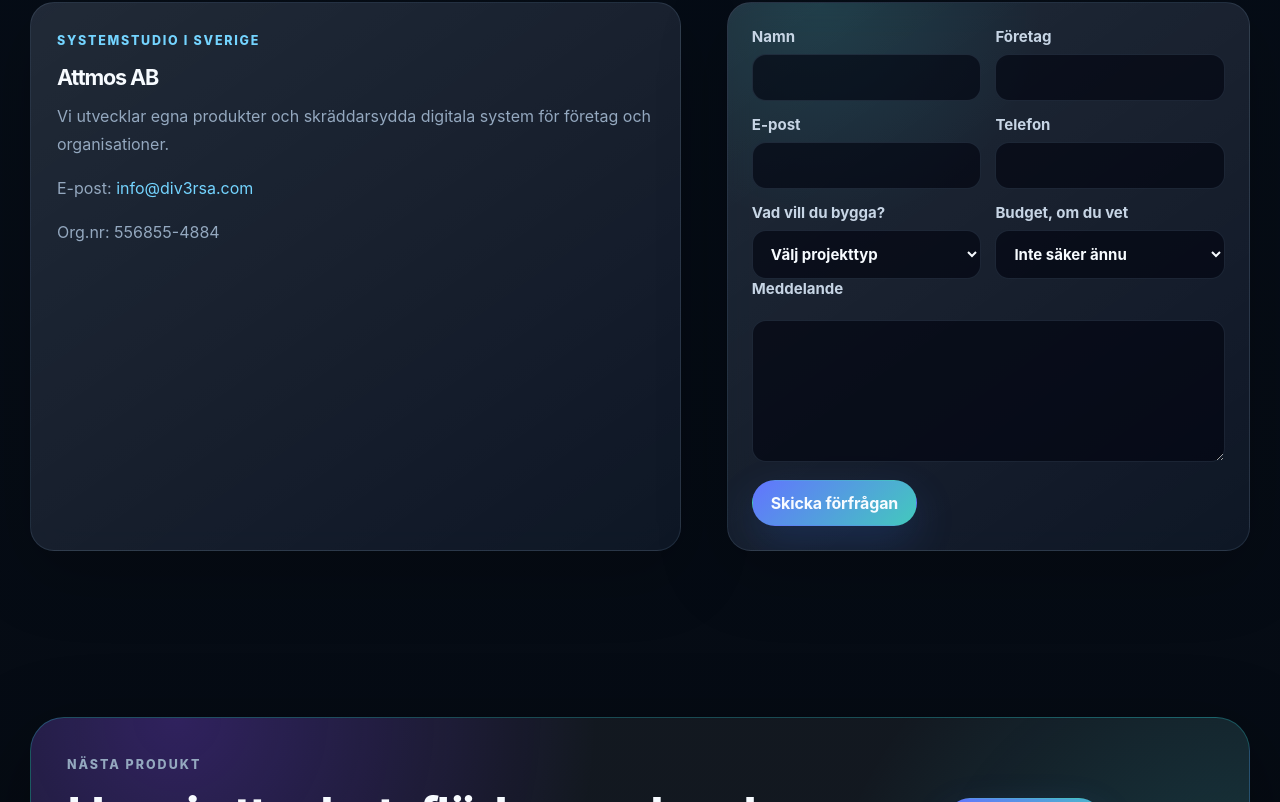
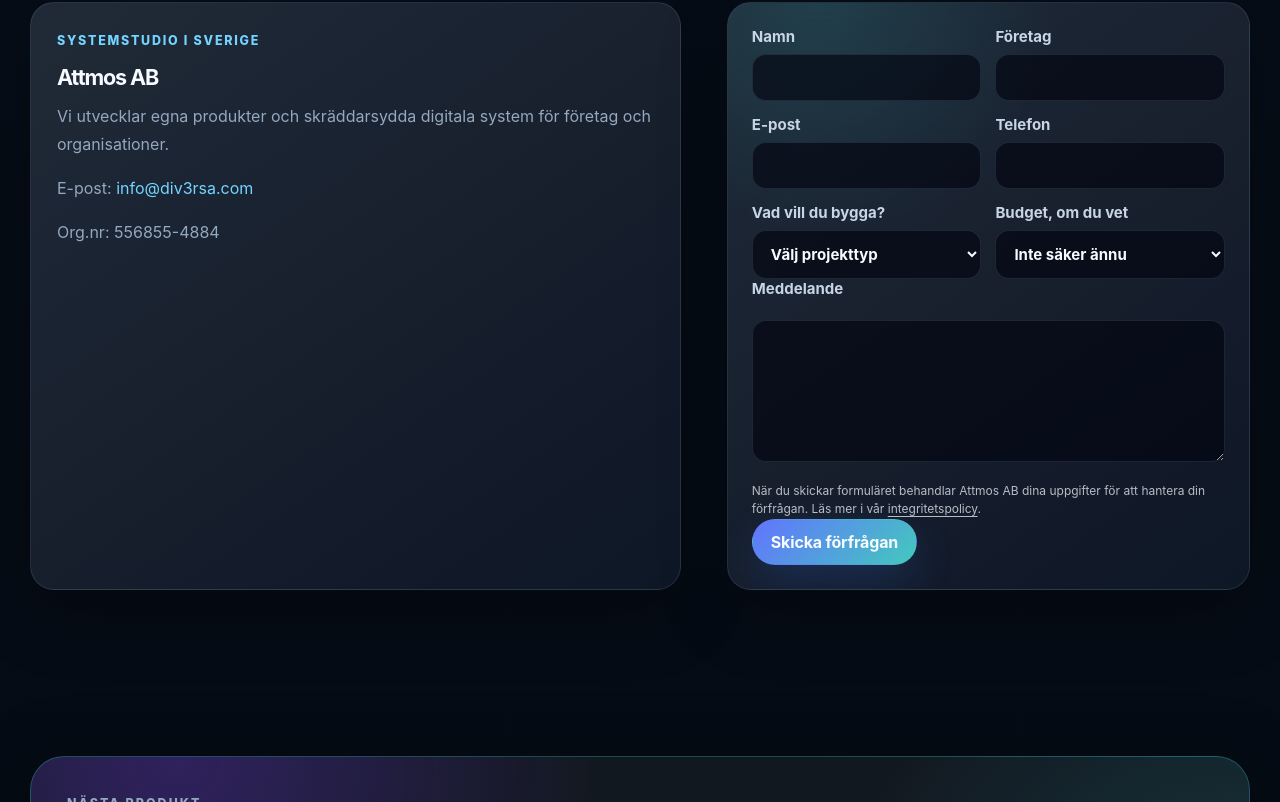
Before and after one commit to heke99/div3rsa_website, a Next.js app: page / in a window 1280 px wide. Shown: the part 5280-6082 px from the top of the page. Built offline with nearby package versions, Linux system fonts and the light colour scheme.

Commit message:
Add privacy notice to contact form

```diff
--- a/components/ContactForm.tsx
+++ b/components/ContactForm.tsx
@@ -1,5 +1,6 @@
 "use client";
 
+import Link from "next/link";
 import { useActionState } from "react";
 import { submitContactRequest, type ContactFormState } from "@/app/contact/actions";
 import { budgetRanges, projectTypes } from "@/lib/content";
@@ -70,6 +71,7 @@
         <textarea name="message" rows={6} required />
         {fieldErrors.message ? <span className="field-error">{fieldErrors.message}</span> : null}
       </label>
+      <p className="contact-privacy-note">När du skickar formuläret behandlar Attmos AB dina uppgifter för att hantera din förfrågan. Läs mer i vår <Link href="/integritetspolicy">integritetspolicy</Link>.</p>
       <button className="button button-primary" type="submit" disabled={isPending}>
         {isPending ? "Skickar..." : "Skicka förfrågan"}
       </button>
```
